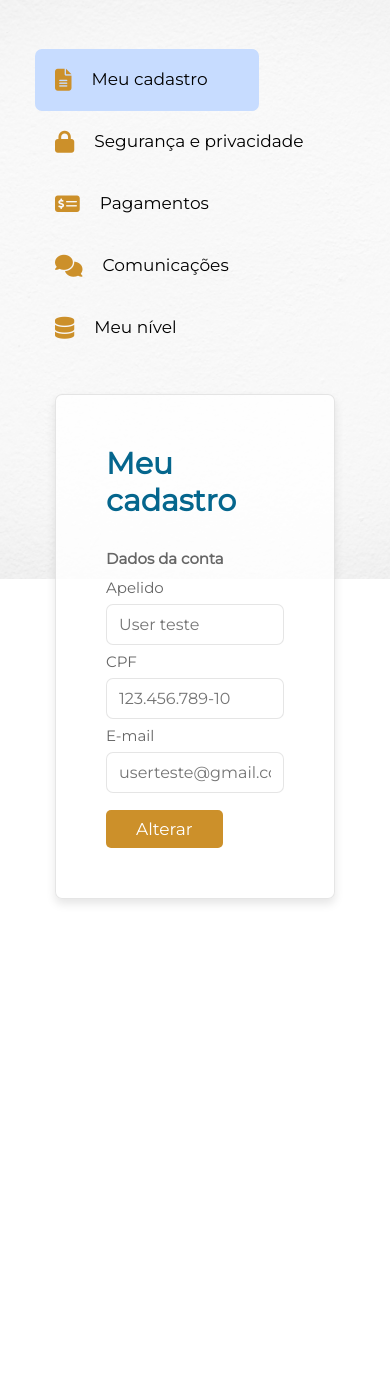
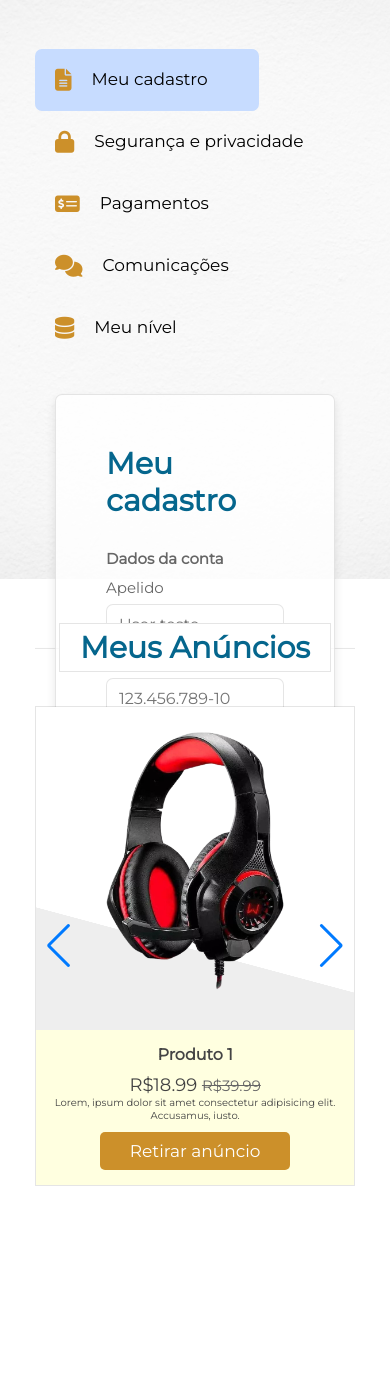
Before and after one commit to heloisabbarbosa/site-vendas, a PHP site: page /profile.html in a window 390 px wide. Shown: the part 104-1489 px from the top of the page. After the commit the page ends 1290 px from the top, so only its background shows below. Run offline with PHP 8.4, Linux system fonts and the light colour scheme; some libraries are stand-ins or nearby versions.

Commit message:
add php | product

```diff
--- a/profile.html
+++ b/profile.html
@@ -6,6 +6,7 @@
     <meta name="viewport" content="width=device-width, initial-scale=1.0">
     <link rel="stylesheet" href="styles2.css">
     <link href="https://fonts.googleapis.com/css2?family=Montserrat&family=Oswald:wght@400;500;600&display=swap" rel="stylesheet">
+    <link rel="stylesheet" href="https://cdn.jsdelivr.net/npm/swiper@9/swiper-bundle.min.css"/>
     <link rel="stylesheet" href="https://cdnjs.cloudflare.com/ajax/libs/font-awesome/6.4.0/css/all.min.css"/>
     <link rel="shortcut icon" href="img/icon-pag.ico" type="image/x-icon">
     <title>Minha conta</title>
@@ -33,30 +34,30 @@
           <ul>
             <li>
               <i class="fas fa-user"></i>
-              <p>Minha conta</p>
+              <a href="#minhaconta">Minha conta</a>
             </li>
             <li>
               <i class="fas fa-box"></i>
-              <p>Meus anúncios</p>
+              <a href="#meusanuncios">Meus anúncios</a>
             </li>
             <hr color="#d3d3d3 " size="3">
             <li>
               <i class="fas fa-gear"></i>
-              <p>Configurações</p>
+              <a href="">Configurações</a>
             </li>
             <li>
               <i class="fas fa-circle-info"></i>
-              <p>Ajuda</p>
+              <a href="">Ajuda</a>
             </li>
             <hr color="#d3d3d3 " size="3">
             <li>
               <i class="fas fa-right-from-bracket"></i>
-              <p>Sair</p>
+              <a href="">Sair</a>
             </li>
           </ul>
     </header>
 
-    <section class="cadastro">
+    <section class="cadastro" id="minhaconta">
       <div class="row">
         <div class="content">
           <ul>
@@ -99,10 +100,94 @@
     </div>
     </section>
 
+    <section class="anuncios" id="meusanuncios">
+      <h1 class="heading"> <span>Meus Anúncios</span> </h1>
+      <div class="swiper produtos-slider">
+        <div class="swiper-wrapper">
+          <div class="swiper-slide box">
+            <div class="image">
+              <img src="img/produto-2.png" alt="">
+            </div>
+            <div class="content">
+              <h3>Produto 1</h3>
+              <div class="preco">R$18.99 <span>R$39.99</span></div>
+              <p>Lorem, ipsum dolor sit amet consectetur adipisicing elit. Accusamus, iusto.</p>
+              <a href="#" class="btn">Retirar anúncio</a>
+            </div>
+          </div>
+
+          <div class="swiper-slide box">
+            <div class="image">
+              <img src="img/produto-3.png" alt="">
+            </div>
+            <div class="content">
+              <h3>Produto 2</h3>
+              <div class="preco">R$18.99 <span>R$39.99</span></div>
+              <p>Lorem, ipsum dolor sit amet consectetur adipisicing elit. Accusamus, iusto.</p>
+              <a href="#" class="btn">Retirar anúncio</a>
+            </div>
+          </div>
+
+          <div class="swiper-slide box">
+            <div class="image">
+              <img src="img/produto-4.png" alt="">
+            </div>
+            <div class="content">
+              <h3>Produto 3</h3>
+              <div class="preco">R$18.99 <span>R$39.99</span></div>
+              <p>Lorem, ipsum dolor sit amet consectetur adipisicing elit. Accusamus, iusto.</p>
+              <a href="#" class="btn">Retirar anúncio</a>
+            </div>
+          </div>
+
+          <div class="swiper-slide box">
+            <div class="image">
+              <img src="img/produto-4.png" alt="">
+            </div>
+            <div class="content">
+              <h3>Produto 3</h3>
+              <div class="preco">R$18.99 <span>R$39.99</span></div>
+              <p>Lorem, ipsum dolor sit amet consectetur adipisicing elit. Accusamus, iusto.</p>
+              <a href="#" class="btn">Retirar anúncio</a>
+            </div>
+          </div>
+
+          <div class="swiper-slide box">
+            <div class="image">
+              <img src="img/produto-4.png" alt="">
+            </div>
+            <div class="content">
+              <h3>Produto 3</h3>
+              <div class="preco">R$18.99 <span>R$39.99</span></div>
+              <p>Lorem, ipsum dolor sit amet consectetur adipisicing elit. Accusamus, iusto.</p>
+              <a href="#" class="btn">Retirar anúncio</a>
+            </div>
+          </div>
+
+          <div class="swiper-slide box">
+            <div class="image">
+              <img src="img/produto-4.png" alt="">
+            </div>
+            <div class="content">
+              <h3>Produto 3</h3>
+              <div class="preco">R$18.99 <span>R$39.99</span></div>
+              <p>Lorem, ipsum dolor sit amet consectetur adipisicing elit. Accusamus, iusto.</p>
+              <a href="#" class="btn">Retirar anúncio</a>
+            </div>
+          </div>
+        </div>
+        <div class="swiper-button-next"></div>
+        <div class="swiper-button-prev"></div>
+      </div>
+    </section>
 
 
 
 
+
+
+    <script src="https://cdnjs.cloudflare.com/ajax/libs/cleave.js/1.0.2/cleave.min.js"></script>
+    <script src="https://cdn.jsdelivr.net/npm/swiper@9/swiper-bundle.min.js"></script>
     <script src="script2.js"></script>
 </body>
 </html>
--- a/script2.js
+++ b/script2.js
@@ -1,4 +1,36 @@
-let shopping = document.querySelector('.account');
+let user = document.querySelector('.account');
 document.querySelector('#user-btn').onclick = () => {
-    shopping.classList.toggle('active');
+    user.classList.toggle('active');
 }
+
+var swiper = new Swiper(".produtos-slider", {
+    spaceBetween: 10,
+    loop:true,
+    centeredSlides: true,
+    autoplay: {
+        delay:9500,
+        disableOnInteraction: false,
+    },
+    navigation: {
+        nextEl: ".swiper-button-next",
+        prevEl: ".swiper-button-prev",
+      },
+      navigation: {
+        nextEl: ".swiper-button-next",
+        prevEl: ".swiper-button-prev",
+      },
+    breakpoints: {
+      0: {
+        slidesPerView: 1,
+      },
+      450: {
+        slidesPerView: 2,
+      },
+      768: {
+        slidesPerView: 3,
+      },
+      1024: {
+        slidesPerView: 4,
+      },
+    },
+  });
--- a/styles2.css
+++ b/styles2.css
@@ -44,6 +44,32 @@ html::-webkit-scrollbar-thumb {
 
 section {
   padding: 5rem 9%;
+}
+
+.heading {
+  text-align: center;
+  margin-bottom: 2rem;
+  position: relative;
+}
+
+.heading::before {
+  content: '';
+  position: absolute;
+  top: 50%;
+  left: 0;
+  transform: translateY(-50%);
+  width: 100%;
+  height: 0.01rem;
+  background: rgba(0,0,0, 0.1);
+  z-index: -1;
+}
+
+.heading span {
+  font-size: 3rem;
+  padding: 0.5rem 2rem;
+  color: #05668D;
+  background: #fff;
+  border: var(--border);
 }
 
 .btn {
@@ -112,7 +138,7 @@ section {
 }
 
 body {
-    height: 300rem;
+    height: 0rem;
 }
 
 .headerprofile .account .box img {
@@ -176,7 +202,7 @@ body {
 }
 
 
-.headerprofile .account ul li p {
+.headerprofile .account ul li a {
   margin-left: 10px;
   font-size: 1.4rem;
 }
@@ -282,6 +308,75 @@ body {
   background: rgb(255, 255, 255);
 }
 
+.anuncios .produtos-slider .box {
+  margin: 2rem 0;
+  position: relative;
+  overflow: hidden;
+  text-align: center;
+  border: var(--border);
+}
+
+.anuncios .produtos-slider .box:hover {
+  border: var(--border-hover);
+}
+
+.anuncios .produtos-slider .box .image {
+  padding: 1rem;
+  background: linear-gradient(15deg, #eee 30%, #fff 30.1%);
+}
+
+.anuncios .produtos-slider .box:hover .image {
+  transform: scale(1.1);
+}
+
+.anuncios .produtos-slider .box .image img {
+  height: 30rem;
+}
+
+.anuncios .produtos-slider .box .content {
+  background: #ffffe0;
+  padding: 1.5rem;
+}
+
+.anuncios .produtos-slider .box .content h3 {
+  font-size: 1.6rem;
+  color: var(--black);
+}
+
+.anuncios .produtos-slider .box .content .preco {
+  font-size: 1.8rem;
+  color: var(--black);
+  padding-top: 1rem;
+}
+
+.anuncios .produtos-slider .box .content .preco span {
+  font-size: 1.5rem;
+  color: var(--light-color);
+  text-decoration: line-through;
+}
+
+.anuncios .produtos-slider .box .content p {
+  color: var(--black);
+  font-size: 1rem;
+}
+
+.swiper-button-next, .swiper-button-prev {
+  height: 4rem;
+  width: 4rem;
+  color: var(--black);
+
+}
+
+.swiper-button-next::after, .swiper-button-prev::after {
+  font-size: 2rem;
+}
+
+.swiper-button-next:hover, .swiper-button-prev:hover {
+  background: #05668D;
+  color: #fff;
+}
+
+
 
 
 
```
Also changed, not shown: ajax.js (added, +21 -0 lines), index.html (+13 -8 lines), php/conexao.php (added, +17 -0 lines), php/login.php (added, +43 -0 lines).
